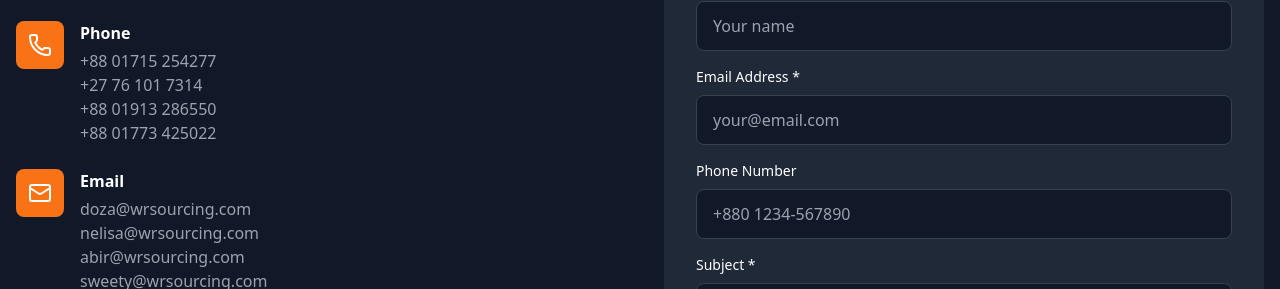
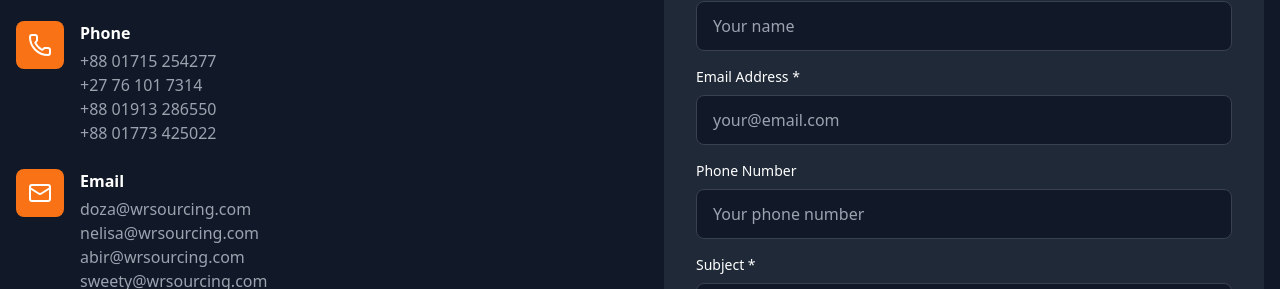
Before and after one commit to Minoar98/wrSourcing, a React (Vite) app: page / in a window 1280 px wide. Shown: the part 5287-5576 px from the top of the page. Built offline with nearby package versions, Linux system fonts and the light colour scheme.

Commit message:
CHANGE form placeholder

```diff
--- a/src/components/ContactForm.jsx
+++ b/src/components/ContactForm.jsx
@@ -76,7 +76,7 @@
             value={formData.phone}
             onChange={handleInputChange}
             className="w-full px-4 py-3 bg-gray-900 border border-gray-700 rounded-lg focus:outline-none focus:border-orange-500 transition"
-            placeholder="+880 1234-567890"
+            placeholder="Your phone number"
           />
         </div>
 
```
Also changed, not shown: 1 other file (tests, documents, lock files or other folders).
